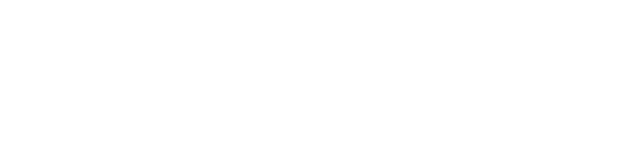
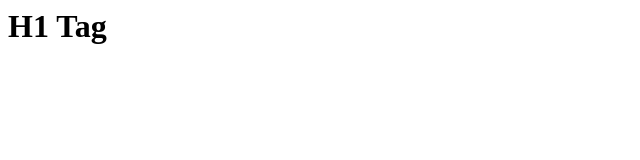
Before and after one commit to Abhi9503/devops_sample, a plain HTML site: page index.html in a window 1280 px wide. Shown: the whole page, without its empty margins (0-640 px from the left). Drawn offline with Linux system fonts and the light colour scheme.

Commit message:
H1 tag added

```diff
--- a/index.html
+++ b/index.html
@@ -3,5 +3,6 @@
 		<title>Test</title>
 	</head>
 	<body>
+		<h1>H1 Tag</h1>
 	</body>
 </html>
```
